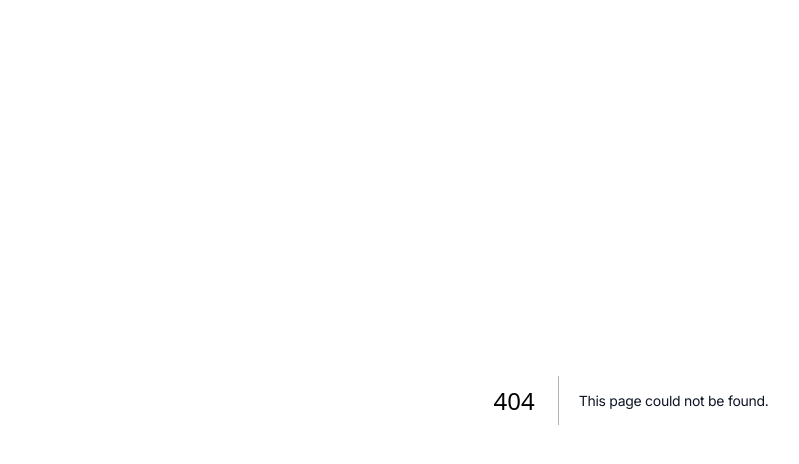
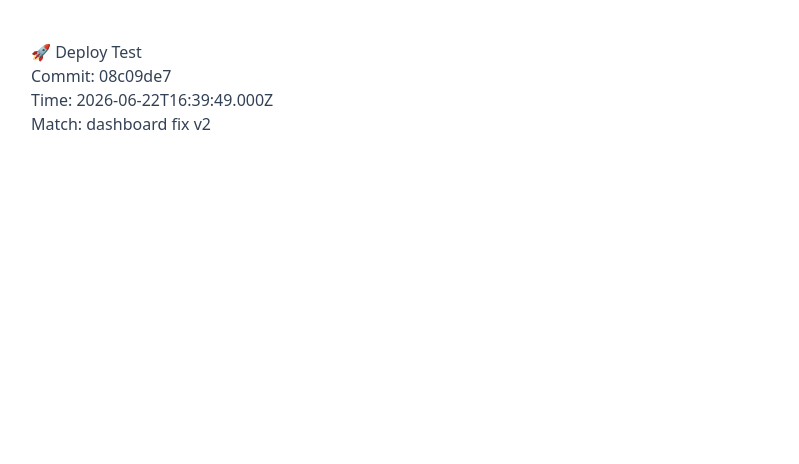
Before and after one commit to mantabeuy2-png/bayar-click, a Next.js app: page /deploy-test in a window 1280 px wide. Before the commit this address had no page. Shown: the top 464 px of the page, without its empty margins (9-808 px from the left). Built offline with nearby package versions, Linux system fonts and the light colour scheme.

Commit message:
test: add /deploy-test page for deployment verification

```diff
--- /dev/null
+++ b/src/app/deploy-test/page.tsx
@@ -0,0 +1,14 @@
+export const dynamic = "force-static";
+
+export default function DeployTest() {
+  return (
+    <html>
+      <body style={{ fontFamily: "system-ui", padding: 40 }}>
+        <h1>🚀 Deploy Test</h1>
+        <p>Commit: 08c09de7</p>
+        <p>Time: {new Date().toISOString()}</p>
+        <p>Match: dashboard fix v2</p>
+      </body>
+    </html>
+  );
+}
```
Also changed, not shown: 1 other file (tests, documents, lock files or other folders).
